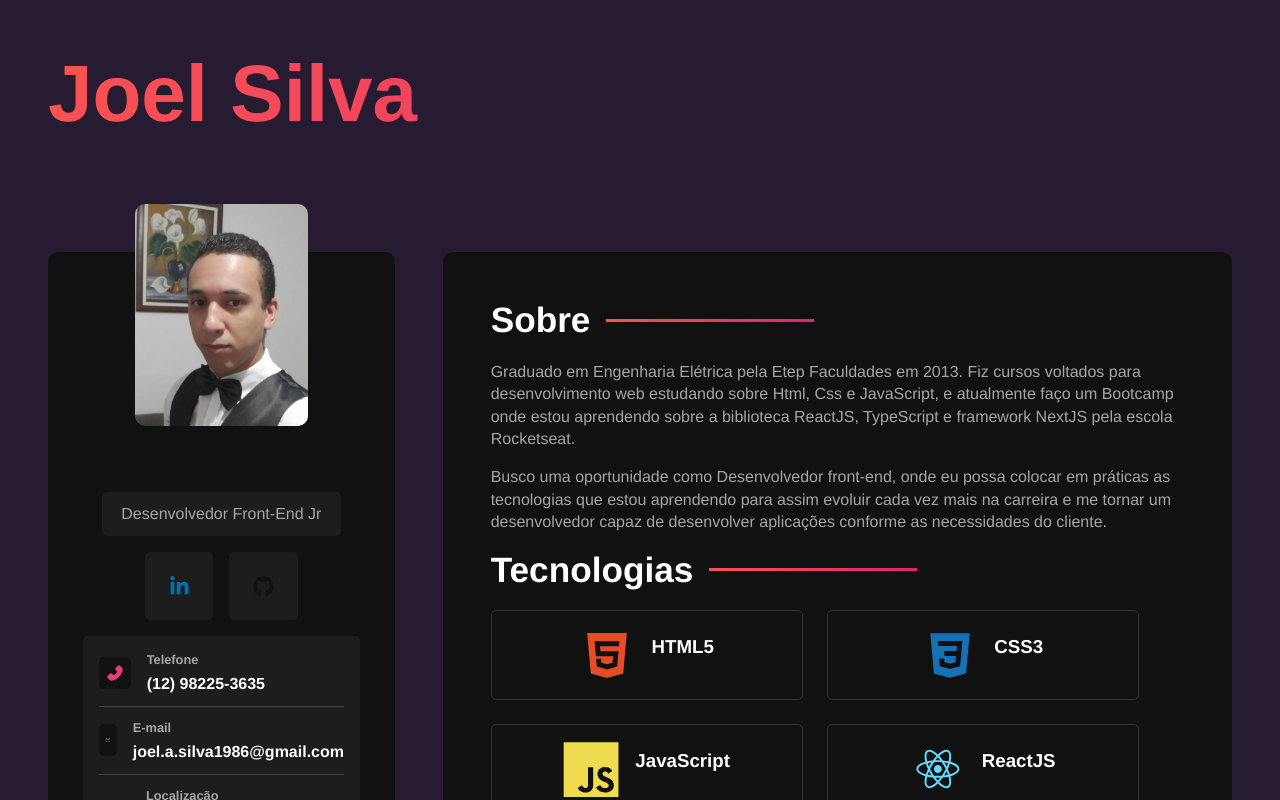
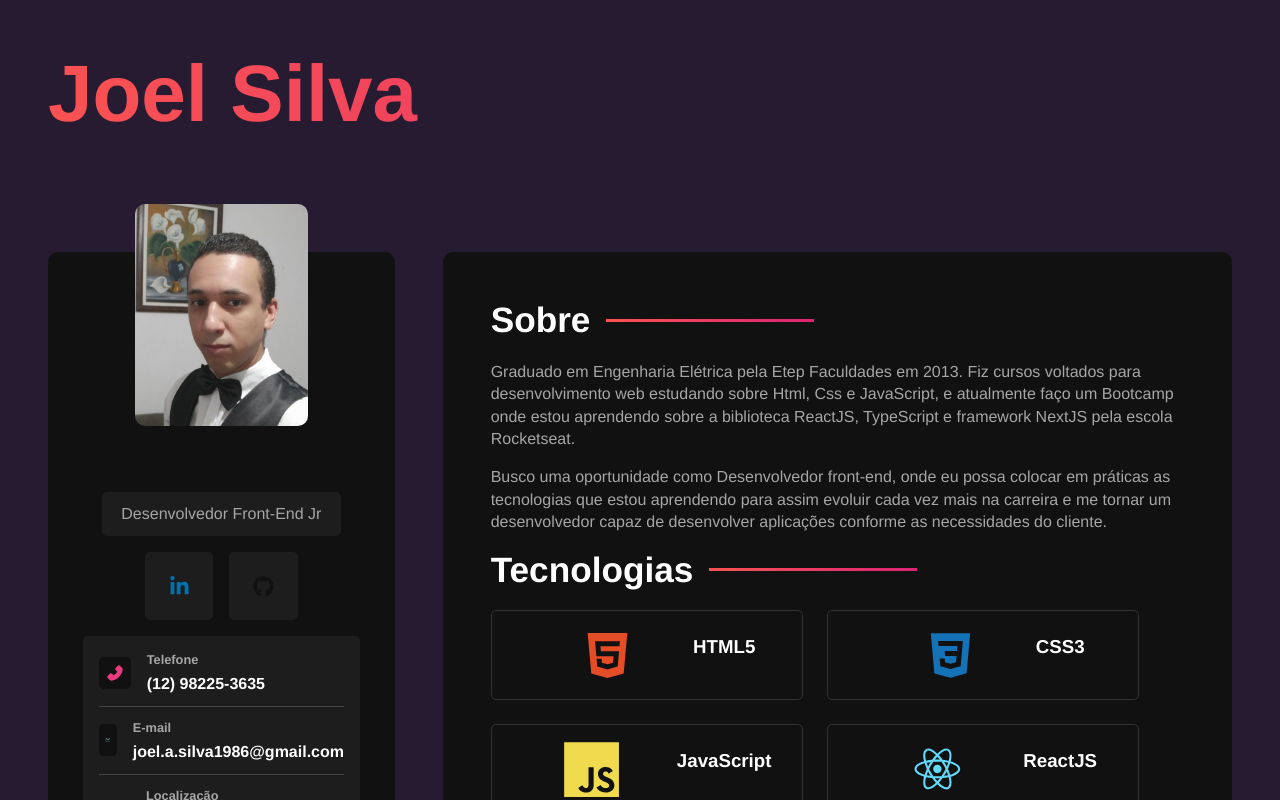
Before and after one commit to joelsilva1986/Portifolio-web, a React (Vite) app: page / in a window 1280 px wide. Shown: the top 800 px of the page. Built offline with nearby package versions, Linux system fonts and the light colour scheme.

Commit message:
Alterado o tamanho dos ícones

```diff
--- a/src/styles/components/technologiesContainer.sass
+++ b/src/styles/components/technologiesContainer.sass
@@ -24,6 +24,7 @@
 
             svg
                 font-size: 3.5rem
+                width: 50%
 
         #html
             svg
```
